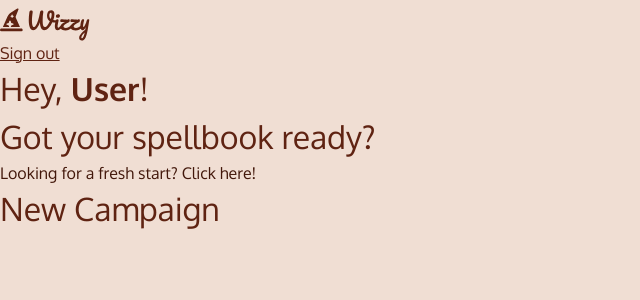
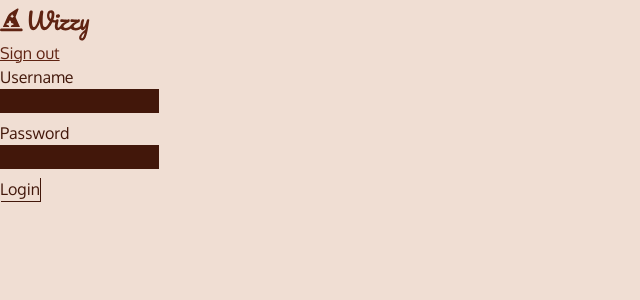
Before and after one commit to murillobazz/wizzy, a React (Vite) app: page /login in a window 1280 px wide. Shown: the top 300 px of the page, without its empty margins (0-640 px from the left). Built offline with nearby package versions, Linux system fonts and the light colour scheme; no server answers.

Commit message:
feat: add login page and function

```diff
--- a/package.json
+++ b/package.json
@@ -12,10 +12,11 @@
   "dependencies": {
     "axios": "^1.5.1",
     "dotenv": "^16.3.1",
+    "js-cookie": "^3.0.5",
     "react": "^18.2.0",
     "react-dom": "^18.2.0",
     "react-hook-form": "^7.49.2",
-    "react-router-dom": "^5.3.4"
+    "react-router-dom": "^6.21.1"
   },
   "devDependencies": {
     "@types/react": "^18.2.15",
--- a/src/App.jsx
+++ b/src/App.jsx
@@ -1,10 +1,11 @@
 import Home from "./components/Home";
 import New from "./components/New";
 import Header from "./components/Header";
+import Login from "./components/Login";
 
 import {
   BrowserRouter as Router,
-  Switch,
+  Routes,
   Route,
 } from "react-router-dom";
 
@@ -13,16 +14,11 @@ const App = () => {
     <>
       <Router>
         <Header />
-          {/* A <Switch> looks through its children <Route>s and
-              renders the first one that matches the current URL. */}
-          <Switch>
-            <Route path="/new">
-              <New />
-            </Route>
-            <Route path="/">
-              <Home />
-            </Route>
-          </Switch>
+          <Routes>
+            <Route path="/login" element={ <Login /> } />
+            <Route path="/new" element={ <New /> } />
+            <Route path="/" element={ <Home /> } />
+          </Routes>
       </Router>
     </>
   );
--- /dev/null
+++ b/src/components/Login.jsx
@@ -0,0 +1,64 @@
+import axios from 'axios';
+import { useForm } from 'react-hook-form';
+import { useEffect, useState } from 'react';
+import Cookies from 'js-cookie';
+import { useNavigate } from 'react-router-dom';
+
+const Login = () => {
+  const [loading, setLoading] = useState(false);
+  const [loginStatus, setLoginStatus] = useState(false);
+
+  const navigate = useNavigate();
+
+  useEffect(() => {
+    if (loginStatus) {
+      navigate('/');
+    }
+  }, [loginStatus])
+
+  let url = `${import.meta.env.VITE_WIZZY_API}/api/login`;
+
+  const {
+    register,
+    handleSubmit,
+    formState: { errors },
+  } = useForm()
+
+  const onSubmit = async (data) => {
+    setLoading(true);
+
+    try {
+      const response = await axios.post(url, data);
+      Cookies.set('token', response.data.token, { expires: 7 });
+      setLoginStatus(true);
+    } catch(error) {
+      console.log(error);
+    }
+
+    setLoading(false);
+  }
+
+  return (
+    <div className="mx-auto p-3 max-w-screen-md flex flex-col justify-center">
+      <form className="flex flex-col justify-start" id="campaignForm" onSubmit={handleSubmit(onSubmit)}>
+        <label className="mb-3 flex flex-col">
+          <p className="text-xl mb-1">
+            Username
+          </p>
+          <input className="form-input p-2 rounded" type="text" name="username" id="username" {...register("username", { required: 'This field is required' })} />
+          <p className="text-red-500">{errors.username?.message}</p>
+        </label>
+        <label className="mb-3 flex flex-col">
+          <p className="text-xl mb-1">
+            Password
+          </p>
+          <input className="form-input p-2 rounded" type="password" name="password" id="password" {...register("password", { required: 'This field is required' })} />
+          <p className="text-red-500">{errors.password?.message}</p>
+        </label>
+        <input className="px-3 py-2 border rounded submit-btn border-amber-950" type="submit" value={loading ? 'Loading...' : 'Login'} disabled={loading} />
+      </form>
+    </div>
+  )
+}
+
+export default Login;
--- a/src/components/New.jsx
+++ b/src/components/New.jsx
@@ -1,6 +1,7 @@
 import axios from 'axios';
 import { useForm } from 'react-hook-form';
 import { useState } from 'react';
+import { redirect } from 'react-router-dom';
 
 const New = () => {
   // const [numberOfCharacters, setNumberOfCharacters] = useState(1);
@@ -32,6 +33,7 @@ const New = () => {
       })
 
     setLoading(false);
+    return redirect("/home");
   };
 
   return (
```
Also changed, not shown: 1 other file (tests, documents, lock files or other folders).
